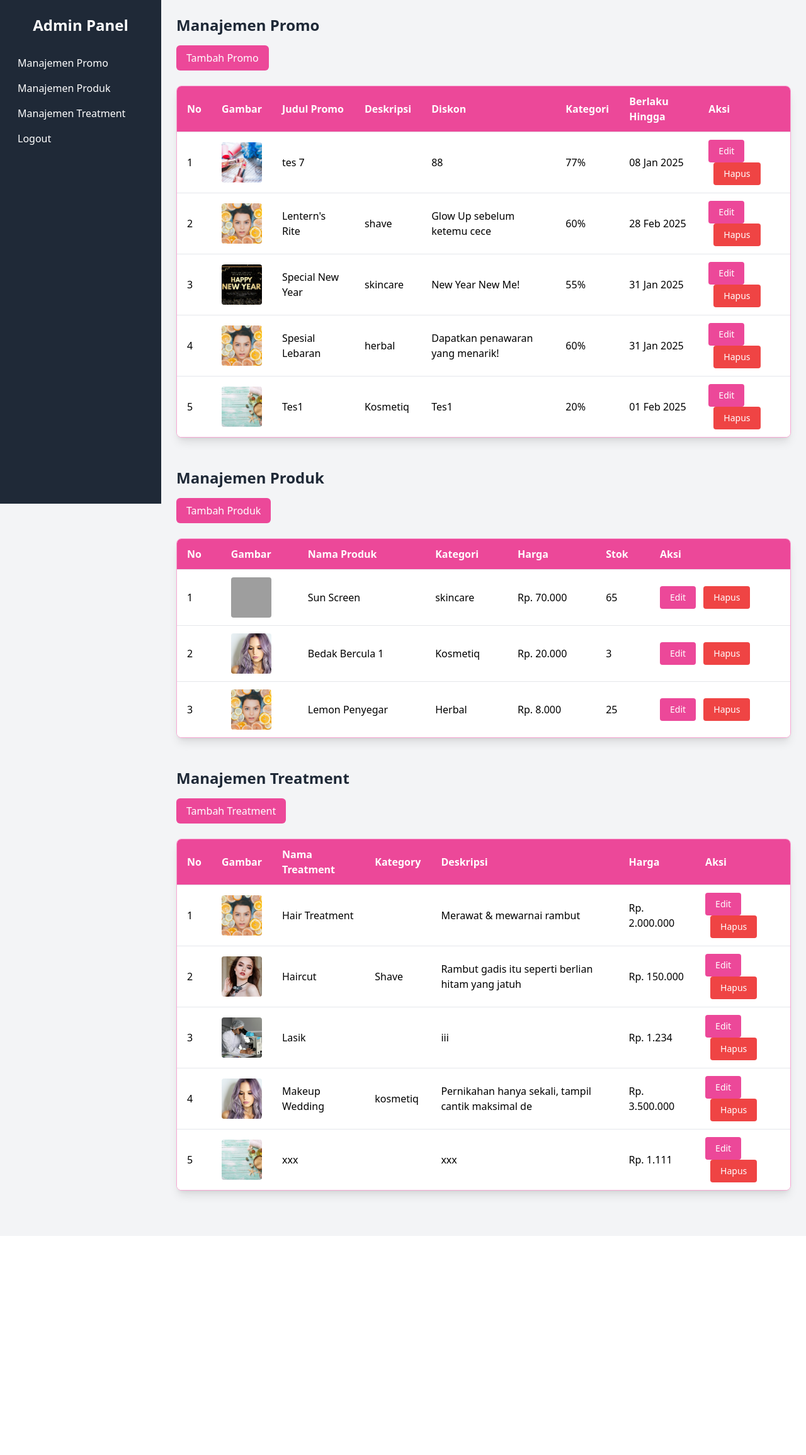
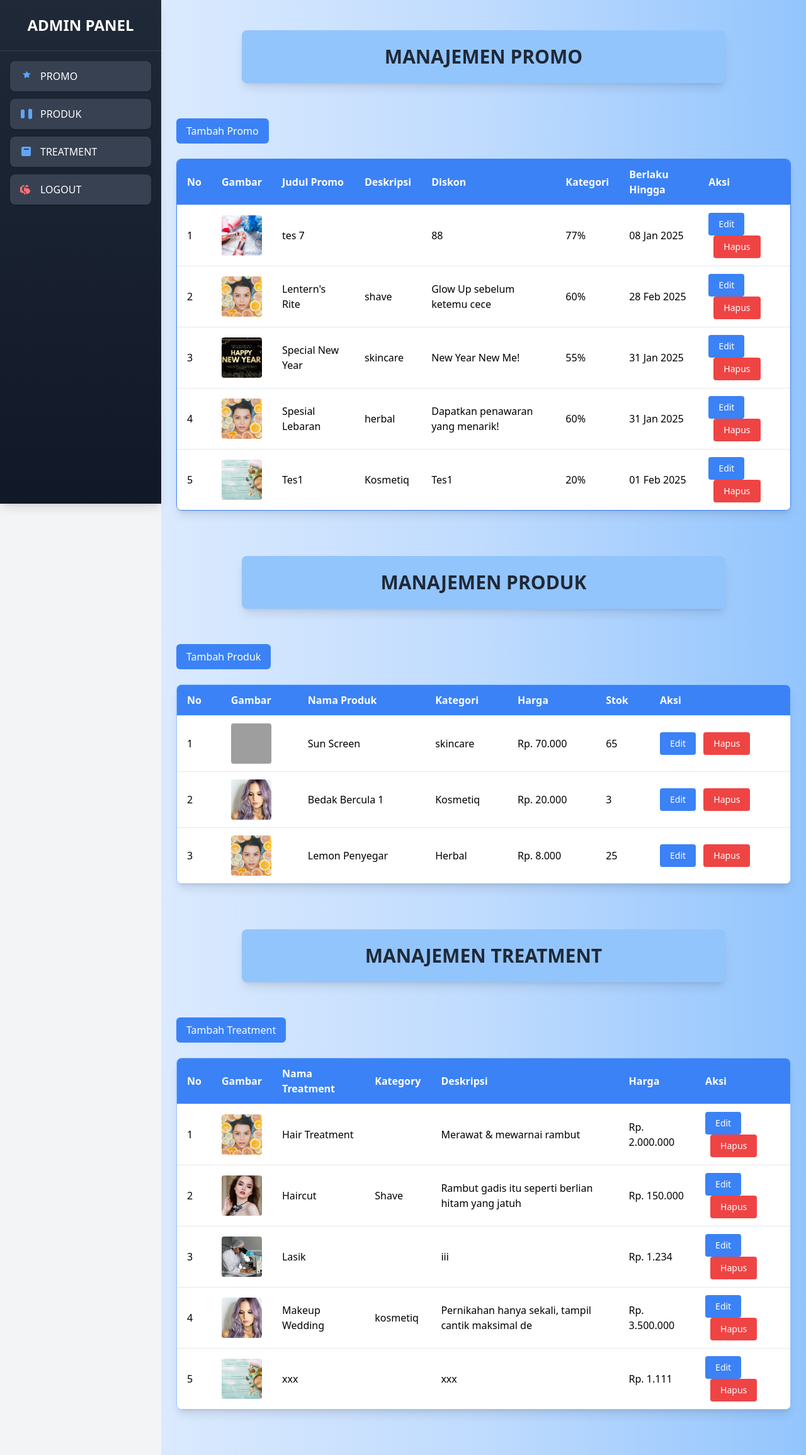
Before and after one commit to Wassabie/klinik_kecantikan, a PHP site: page /klinik_pweb/admin/dashboard.php in a window 1280 px wide. Shown: the whole page at 63% size. Before the commit the page ends 1911 px from the top, so only its background shows below. Run offline with PHP 8.4, Linux system fonts and the light colour scheme; a user stored in the database is signed in; data comes from the database, SQL or seed files in the repository; some libraries are stand-ins or nearby versions; grey boxes are pictures that could not be loaded.

Commit message:
penyesuaian tone warna

```diff
--- a/admin/dashboard.php
+++ b/admin/dashboard.php
@@ -10,38 +10,53 @@ include('../assets/db/database.php'); // Koneksi database
 
 <!DOCTYPE html>
 <html lang="en">
+
 <head>
     <meta charset="UTF-8">
     <meta name="viewport" content="width=device-width, initial-scale=1.0">
     <title>Admin Dashboard</title>
     <script src="https://cdn.tailwindcss.com"></script>
 </head>
+
 <body class="bg-gray-100">
     <!-- Sidebar -->
     <?php include "sidebar.php"; ?>
 
     <!-- Konten Utama -->
-    <div class="ml-64 p-6">
+    <div class="bg-gradient-to-r from-blue-100 via-blue-200 to-blue-300 ml-64 p-6">
         <!-- Manajemen Promo -->
         <section id="promo" class="mb-12">
-            <h2 class="text-2xl font-bold text-gray-800 mb-4">Manajemen Promo</h2>
+            <div class="container mx-auto px-4 py-6">
+                <div class="bg-blue-300 shadow-lg rounded-lg p-6 mb-8 max-w-3xl mx-auto flex justify-center items-center">
+                    <h2 class="text-3xl font-bold text-gray-800 text-center">MANAJEMEN PROMO</h2>
+                </div>
+            </div>
             <!-- Konten Promo -->
             <?php include "promo/promos.php"; ?>
         </section>
 
         <!-- Manajemen Produk -->
         <section id="product" class="mb-12">
-            <h2 class="text-2xl font-bold text-gray-800 mb-4">Manajemen Produk</h2>
+            <div class="container mx-auto px-4 py-6">
+                <div class="bg-blue-300 shadow-lg rounded-lg p-6 mb-8 max-w-3xl mx-auto flex justify-center items-center">
+                    <h2 class="text-3xl font-bold text-gray-800 text-center">MANAJEMEN PRODUK</h2>
+                </div>
+            </div>
             <!-- Konten Produk -->
             <?php include "products/products.php"; ?>
         </section>
 
         <!-- Manajemen Treatment -->
         <section id="treatment" class="mb-12">
-            <h2 class="text-2xl font-bold text-gray-800 mb-4">Manajemen Treatment</h2>
+            <div class="container mx-auto px-4 py-6">
+                <div class="bg-blue-300 shadow-lg rounded-lg p-6 mb-8 max-w-3xl mx-auto flex justify-center items-center">
+                    <h2 class="text-3xl font-bold text-gray-800 text-center">MANAJEMEN TREATMENT</h2>
+                </div>
+            </div>
             <!-- Konten Treatment -->
             <?php include "treatments/treatments.php"; ?>
         </section>
     </div>
 </body>
+
 </html>
--- a/admin/products/add_product.php
+++ b/admin/products/add_product.php
@@ -59,7 +59,7 @@ if ($_SERVER['REQUEST_METHOD'] == 'POST') {
     <title>Tambah Produk</title>
     <script src="https://cdn.tailwindcss.com"></script>
 </head>
-<body class="bg-gray-100">
+<body class="bg-gradient-to-r from-blue-300 via-blue-100 to-blue-300">
     <div class="min-h-screen flex items-center justify-center">
         <div class="bg-white shadow-md rounded-lg p-6 w-full max-w-md">
             <h2 class="text-2xl font-bold text-center text-gray-700 mb-6">Tambah Produk</h2>
@@ -88,7 +88,7 @@ if ($_SERVER['REQUEST_METHOD'] == 'POST') {
                     <a href="../dashboard.php" class="bg-gray-400 text-white py-2 px-4 rounded hover:bg-gray-500 transition">
                         Kembali
                     </a>
-                    <button type="submit" class="bg-pink-500 text-white py-2 px-4 rounded hover:bg-blue-600 transition">
+                    <button type="submit" class="bg-blue-500 text-white py-2 px-4 rounded hover:bg-blue-600 transition">
                         Tambah Produk
                     </button>
                 </div>
--- a/admin/products/products.php
+++ b/admin/products/products.php
@@ -1,14 +1,14 @@
 <!-- Konten Manajemen Produk -->
 <div class="flex justify-between items-center mb-6">
-    <a href="products/add_product.php" class="px-4 py-2 bg-pink-500 text-white rounded-md hover:bg-pink-600">
+    <a href="products/add_product.php" class="px-4 py-2 bg-blue-500 text-white rounded-md hover:bg-blue-600">
         Tambah Produk
     </a>
 </div>
 
 <!-- Tabel Produk -->
-<div class="overflow-x-auto shadow-lg rounded-lg border border-pink-300 bg-white">
+<div class="overflow-x-auto shadow-lg rounded-lg border border-blue-300 bg-white">
     <table class="table-auto w-full text-left border-collapse">
-        <thead class="bg-pink-500 text-white">
+        <thead class="bg-blue-500 text-white">
             <tr>
                 <th class="py-3 px-4">No</th>
                 <th class="py-3 px-4">Gambar</th>
@@ -34,7 +34,7 @@
                     <td class='py-3 px-4'>Rp. " . number_format($row['price'], 0, ',', '.') . "</td>
                     <td class='py-3 px-4'>{$row['stock']}</td>
                     <td class='py-3 px-4'>
-                        <a href='products/edit_product.php?id={$row['id']}' class='inline-block px-4 py-2 text-sm text-white bg-pink-500 rounded hover:bg-pink-600'>Edit</a>
+                        <a href='products/edit_product.php?id={$row['id']}' class='inline-block px-4 py-2 text-sm text-white bg-blue-500 rounded hover:bg-blue-600'>Edit</a>
                         <a href='#'
                             class='delete-btn inline-block px-4 py-2 text-sm text-white bg-red-500 rounded hover:bg-red-600 ml-2'
                             id={$row['id']}>Hapus</a>
--- a/admin/promo/add_promo.php
+++ b/admin/promo/add_promo.php
@@ -13,7 +13,7 @@ include '../../assets/db/database.php'; // Koneksi database
     <title>Tambah Promo</title>
     <script src="https://cdn.tailwindcss.com"></script>
 </head>
-<body class="bg-gray-100">
+<body class="bg-gradient-to-r from-blue-300 via-blue-100 to-blue-300">
     <div class="min-h-screen flex items-center justify-center">
         <div class="bg-white shadow-md rounded-lg p-6 w-full max-w-md">
             <h2 class="text-2xl font-bold text-center text-gray-700 mb-6">Tambah Promo</h2>
@@ -47,7 +47,7 @@ include '../../assets/db/database.php'; // Koneksi database
                     <a href="../dashboard.php" class="bg-gray-400 text-white py-2 px-4 rounded hover:bg-gray-500 transition">
                         Kembali
                     </a>
-                    <button type="submit" class="bg-pink-500 text-white py-2 px-4 rounded hover:bg-blue-600 transition">
+                    <button type="submit" class="bg-blue-500 text-white py-2 px-4 rounded hover:bg-blue-600 transition">
                         Tambah Promo
                     </button>
                 </div>
--- a/admin/promo/promos.php
+++ b/admin/promo/promos.php
@@ -1,14 +1,14 @@
 <!-- Konten Manajemen Promo -->
 <div class="flex justify-between items-center mb-6">
-    <a href="promo/add_promo.php" class="px-4 py-2 bg-pink-500 text-white rounded-md hover:bg-pink-600">
+    <a href="promo/add_promo.php" class="px-4 py-2 bg-blue-500 text-white rounded-md hover:bg-blue-600">
         Tambah Promo
     </a>
 </div>
 
 <!-- Tabel Promo -->
-<div class="overflow-x-auto shadow-lg rounded-lg border border-pink-300 bg-white">
+<div class="overflow-x-auto shadow-lg rounded-lg border border-blue-500 bg-white">
     <table class="table-auto w-full text-left border-collapse">
-        <thead class="bg-pink-500 text-white">
+        <thead class="bg-blue-500 text-white">
             <tr>
                 <th class="py-3 px-4">No</th>
                 <th class="py-3 px-4">Gambar</th>
@@ -42,7 +42,7 @@
                     <td class='py-3 px-4'>{$discount}</td>
                     <td class='py-3 px-4'>{$valid_until}</td>
                     <td class='py-3 px-4'>
-                        <a href='promo/edit_promo.php?id={$row['id']}' class='inline-block px-4 py-2 text-sm text-white bg-pink-500 rounded hover:bg-pink-600'>Edit</a>
+                        <a href='promo/edit_promo.php?id={$row['id']}' class='inline-block px-4 py-2 text-sm text-white bg-blue-500 rounded hover:bg-blue-600'>Edit</a>
                         <a href='#'
                             class='promo-delete-btn inline-block px-4 py-2 text-sm text-white bg-red-500 rounded hover:bg-red-600 ml-2'
                             id={$row['id']}>Hapus</a>
--- a/admin/sidebar.php
+++ b/admin/sidebar.php
@@ -1,18 +1,43 @@
-<div class="h-screen w-64 bg-gray-800 text-white fixed flex flex-col">
-    <div class="text-center py-6 text-2xl font-bold">Admin Panel</div>
-    <nav class="flex-1 px-4">
-        <ul>
+<div class="h-screen w-64 bg-gradient-to-b from-gray-800 to-gray-900 text-white fixed flex flex-col shadow-lg">
+    <!-- Header -->
+    <div class="text-center py-6 text-2xl font-bold border-b border-gray-700">
+        ADMIN PANEL
+    </div>
+
+    <!-- Navigation Menu -->
+    <nav class="flex-1 px-4 mt-4">
+        <ul class="space-y-3">
             <li>
-                <a href="#promo" class="block py-2 px-3 rounded hover:bg-pink-500">Manajemen Promo</a>
+                <a href="#promo" class="flex items-center gap-3 py-3 px-4 w-full bg-gray-700 rounded-lg shadow hover:bg-blue-600 transition duration-300">
+                    <svg xmlns="http://www.w3.org/2000/svg" class="h-5 w-5 text-blue-400" viewBox="0 0 20 20" fill="currentColor">
+                        <path d="M9.049 2.927C9.469 2.384 10.53 2.384 10.951 2.927l1.588 2.09a1 1 0 00.76.385l2.451-.2c.7-.057.988.872.43 1.267l-2.106 1.481a1 1 0 00-.342.992l.66 2.367c.176.632-.546 1.112-1.08.747L10 11.247l-2.363 1.692c-.535.365-1.256-.115-1.08-.747l.66-2.367a1 1 0 00-.342-.992L4.87 6.47c-.558-.395-.27-1.324.43-1.267l2.451.2a1 1 0 00.76-.385l1.588-2.09z" />
+                    </svg>
+                    <span>PROMO</span>
+                </a>
             </li>
             <li>
-                <a href="#product" class="block py-2 px-3 rounded hover:bg-pink-500">Manajemen Produk</a>
+                <a href="#product" class="flex items-center gap-3 py-3 px-4 w-full bg-gray-700 rounded-lg shadow hover:bg-blue-600 transition duration-300">
+                    <svg xmlns="http://www.w3.org/2000/svg" class="h-5 w-5 text-blue-400" viewBox="0 0 20 20" fill="currentColor">
+                        <path d="M3 3a2 2 0 00-2 2v10a2 2 0 002 2h2a2 2 0 002-2V5a2 2 0 00-2-2H3zm12-1a2 2 0 00-2 2v12a2 2 0 002 2h2a2 2 0 002-2V4a2 2 0 00-2-2h-2z" />
+                    </svg>
+                    <span>PRODUK</span>
+                </a>
             </li>
             <li>
-                <a href="#treatment" class="block py-2 px-3 rounded hover:bg-pink-500">Manajemen Treatment</a>
+                <a href="#treatment" class="flex items-center gap-3 py-3 px-4 w-full bg-gray-700 rounded-lg shadow hover:bg-blue-600 transition duration-300">
+                    <svg xmlns="http://www.w3.org/2000/svg" class="h-5 w-5 text-blue-400" viewBox="0 0 20 20" fill="currentColor">
+                        <path d="M4 2a2 2 0 00-2 2v11a2 2 0 002 2h11a2 2 0 002-2V4a2 2 0 00-2-2H4zm3 5a1 1 0 110-2h6a1 1 0 110 2H7z" />
+                    </svg>
+                    <span>TREATMENT</span>
+                </a>
             </li>
             <li>
-                <a href="../logout.php" class="block py-2 px-3 rounded hover:bg-red-500">Logout</a>
+                <a href="../logout.php" class="flex items-center gap-3 py-3 px-4 w-full bg-gray-700 rounded-lg shadow hover:bg-red-500 transition duration-300">
+                    <svg xmlns="http://www.w3.org/2000/svg" class="h-5 w-5 text-red-400" viewBox="0 0 20 20" fill="currentColor">
+                        <path fill-rule="evenodd" d="M3 4.5A1.5 1.5 0 014.5 3h7a1.5 1.5 0 110 3h-7A1.5 1.5 0 013 4.5zm6 2.915a5.5 5.5 0 100 5.17V16.5a1.5 1.5 0 01-3 0v-2.915a5.5 5.5 0 013-10.335zm0 1.13a4.5 4.5 0 110 7.74V16.5a.5.5 0 11-1 0v-2.5a4.5 4.5 0 010-7.74z" clip-rule="evenodd" />
+                    </svg>
+                    <span>LOGOUT</span>
+                </a>
             </li>
         </ul>
     </nav>
--- a/admin/treatments/add_treatment.php
+++ b/admin/treatments/add_treatment.php
@@ -40,7 +40,7 @@ if ($_SERVER['REQUEST_METHOD'] == 'POST') {
     <title>Tambah Treatment</title>
     <script src="https://cdn.tailwindcss.com"></script>
 </head>
-<body class="bg-gray-100">
+<body class="bg-gradient-to-r from-blue-300 via-blue-100 to-blue-300">
     <div class="min-h-screen flex items-center justify-center">
         <div class="bg-white shadow-md rounded-lg p-6 w-full max-w-md">
             <h2 class="text-2xl font-bold text-center text-gray-700 mb-6">Tambah Treatment</h2>
@@ -69,7 +69,7 @@ if ($_SERVER['REQUEST_METHOD'] == 'POST') {
                     <a href="../dashboard.php" class="bg-gray-400 text-white py-2 px-4 rounded hover:bg-gray-500 transition">
                         Kembali
                     </a>
-                    <button type="submit" class="bg-pink-500 text-white py-2 px-4 rounded hover:bg-blue-600 transition">
+                    <button type="submit" class="bg-blue-500 text-white py-2 px-4 rounded hover:bg-blue-600 transition">
                         Tambah Promo
                     </button>
                 </div>
--- a/admin/treatments/treatments.php
+++ b/admin/treatments/treatments.php
@@ -1,14 +1,14 @@
 <!-- Konten Manajemen Treatment -->
 <div class="flex justify-between items-center mb-6">
-    <a href="treatments/add_treatment.php" class="px-4 py-2 bg-pink-500 text-white rounded-md hover:bg-pink-600">
+    <a href="treatments/add_treatment.php" class="px-4 py-2 bg-blue-500 text-white rounded-md hover:bg-blue-600">
         Tambah Treatment
     </a>
 </div>
 
 <!-- Tabel Treatment -->
-<div class="overflow-x-auto shadow-lg rounded-lg border border-pink-300 bg-white">
+<div class="overflow-x-auto shadow-lg rounded-lg border border-blue-300 bg-white">
     <table class="table-auto w-full text-left border-collapse">
-        <thead class="bg-pink-500 text-white">
+        <thead class="bg-blue-500 text-white">
             <tr>
                 <th class="py-3 px-4">No</th>
                 <th class="py-3 px-4">Gambar</th>
@@ -34,7 +34,7 @@
                     <td class='py-3 px-4'>" . substr($row['description'], 0, 50) . "</td>
                     <td class='py-3 px-4'>Rp. " . number_format($row['price'], 0, ',', '.') . "</td>
                     <td class='py-3 px-4'>
-                        <a href='treatments/edit_treatment.php?id={$row['id']}' class='inline-block px-4 py-2 text-sm text-white bg-pink-500 rounded hover:bg-pink-600'>Edit</a>
+                        <a href='treatments/edit_treatment.php?id={$row['id']}' class='inline-block px-4 py-2 text-sm text-white bg-blue-500 rounded hover:bg-blue-600'>Edit</a>
                         <a href='#'
                             class='delete-treatment-btn inline-block px-4 py-2 text-sm text-white bg-red-500 rounded hover:bg-red-600 ml-2'
                             id={$row['id']}>Hapus</a>
```
Also changed, not shown: admin/products/edit_product.php (+6 -6 lines), admin/promo/edit_promo.php (+7 -7 lines), admin/treatments/edit_treatment.php (+6 -6 lines), user/treatment.php (+6 -5 lines).
